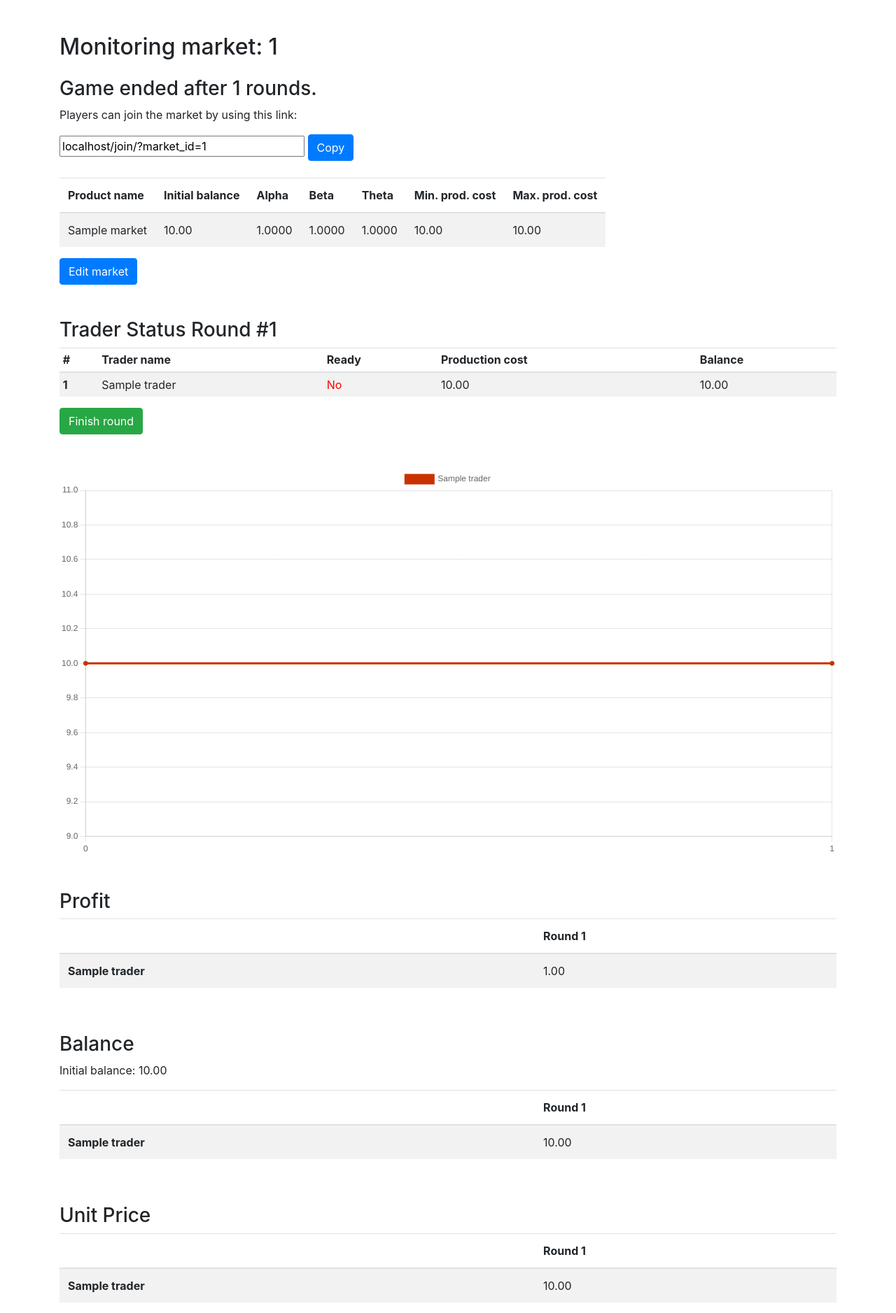
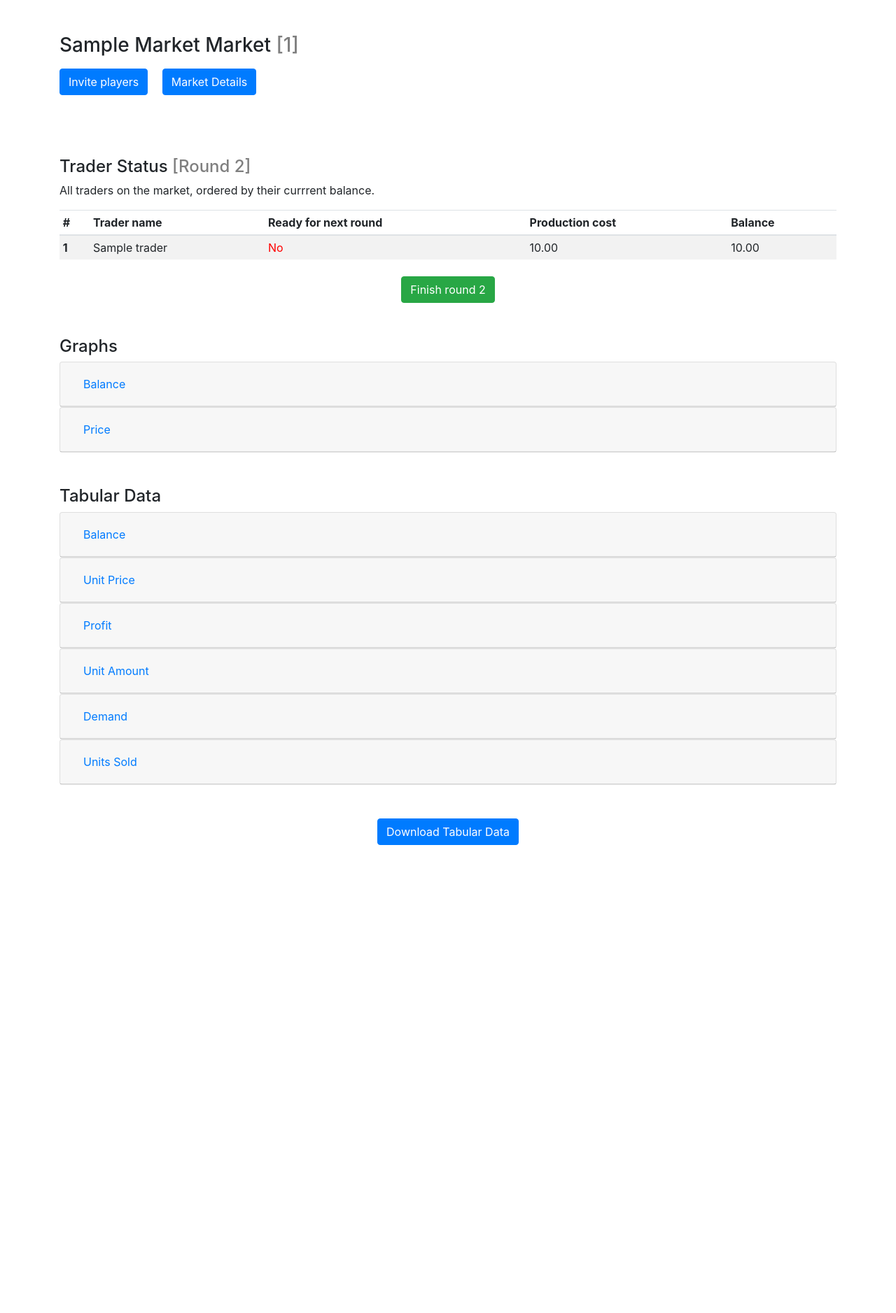
Before and after one commit to mschulzer/markedsspil, a Django app: page /1/monitor/ in a window 1280 px wide. Shown: the part 56-1933 px from the top of the page at 70% size. After the commit the page ends 1264 px from the top, so only its background shows below. Run offline with Django 3.2, Linux system fonts and the light colour scheme; a user stored in the database is signed in; tables that the repository leaves empty hold one stand-in row (values such as "Sample post"); parts of the project's set-up code (start-up, migrations or seed data) failed here and were passed over; some libraries are stand-ins or nearby versions.

Commit message:
work on graphs, market descriptions, redesign of monitor interface and more

```diff
--- a/market/models.py
+++ b/market/models.py
@@ -51,7 +51,9 @@ class Market(models.Model):
 
     # If endless is false, the game will stop after the number of rounds specified in max_rounds.
     # If endless is true, any value of max_rounds will be disregarded.
-    max_rounds = models.IntegerField()
+    max_rounds = models.IntegerField(
+        validators=[MinValueValidator(1)])
+
     endless = models.BooleanField()
     created_at = models.DateTimeField(auto_now_add=True, null=True)
     created_by = models.ForeignKey(get_user_model(), null=True, on_delete=models.SET_NULL)
--- a/market/templates/market/monitor.html
+++ b/market/templates/market/monitor.html
@@ -5,78 +5,86 @@
 {% block content %}
 {% load custom_tags %}
 
-<h2 class="mb-4">
-    {% translate 'Monitoring market' %}: {{ market.market_id }}
-</h2>
+<!-- Page heading-->
+<h3 class="mb-3">{{ market.product_name_singular|title }} Market <span class="text-black-50">[{{ market.market_id }}]</span></h3>
 
+<!-- Buttons -->
+<div class="mb-3">
+    {% if not market.game_over %}
+    <a class="btn btn-primary" data-toggle="collapse" href="#collapseJoin" role="button" aria-expanded="false" aria-controls="collapseJoin">
+        Invite players
+    </a>
+    {% endif %}
+    <a class="btn btn-primary ml-3" data-toggle="collapse" href="#collapseDetails" role="button" aria-expanded="false" aria-controls="collapseDetails">
+        Market Details
+    </a>
+</div>
+
+<!-- Join Link Collapse Content-->
+<div class="collapse my-1" id="collapseJoin" >
+    <div class="card card-body">
+        <p class="mb-1">Players can join the market by going to this URL: </p>
+        <div class="d-flex">
+            <input class="form-control" type="text" value="{{ request.get_host }}{% url 'market:join' %}?market_id={{ market.market_id }}" id="join_link" style="width:350px">
+            <button class="btn btn-primary btn-sm" onclick="copy_join_link()">{% translate 'Copy' %}</button>
+        </div>
+    </div>
+</div>
+
+<!-- Market Details Collapse Content-->
+<div class="collapse my-1" id="collapseDetails">
+    <div class="card card-body">
+        <p>
+            In this <b>{{ market.product_name_singular}}</b> market, all traders start out with an initial balance of <b>{{ market.initial_balance }}</b> kr.
+            {% if market.min_cost < market.max_cost %}
+            When joining the game, the traders are assigned different unit production costs at random, giving some traders an advantage over others.
+            The trader's production cost per unit varies between a minimum of <b>{{ market.min_cost }}</b> kr. and maximum of <b>{{ market.max_cost }}</b> kr.
+            {% else %}
+            All traders have the same production costs: <b>{{ market.min_cost}}</b> kr. per {{ market.product_name_singular }}, so no traders have a prior advantage over others.
+            {% if market.endless %}The game is <b>endless</b>, so it can go on for an indefinite number of rounds.{% endif%}
+
+        {% endif %}
+        </p>
+        <a href="{% url 'market:market_edit' market.market_id %}">{% translate 'More details' %}</a>
+    </div>
+</div>
+
+{% comment %} <a class="btn btn-primary mb-5" href="{% url 'market:market_edit' market.market_id %}">{% translate 'Edit market' %}</a> {% endcomment %}
+{% comment %} <h3>{% blocktranslate with round=market.round %}Trader Status Round #{{ round }}{% endblocktranslate %}</h3> {% endcomment %}
+
+<br>
+<!-- Trader Status -->
+<h4 class="mt-5">
     {% if market.game_over %}
-<h2 class="mb-4">
-    Game over!
-</h2>
+        Final Trader Status
+    {% else %}
+        Trader Status
     {% endif %}
-
-<h3 id="round_counter">
-  Game ended after {{market.round}} rounds.
-</h3>
-
-{% if market.endless == False %}
-<h3 id="round_counter">
-  Round {{market.round}} / {{market.max_rounds}}
-</h3>
-<script>
-  rounds = parseInt("{{market.round}}")+1;
-  document.getElementById("round_counter").innerHTML =
-	  "Round "
-	+ rounds.toString()
-	+ " / "
-    + "{{market.max_rounds}}";
-</script>
+    <span class="text-black-50">
+        {% if market.game_over %}
+            [Game Over]
+        {% else %}
+            {% if market.endless %}
+                [Round {{ market.round|add:1 }}]
+            {% else %}
+                [Round {{ market.round|add:1 }} of {{ market.max_rounds }}]
             {% endif %}
-
-<p>{% translate 'Players can join the market by using this link' %}:</p>
-<input type="text" value="{{ request.get_host }}{% url 'market:join' %}?market_id={{ market.market_id }}" id="join_link" style="width:350px">
-<button class="btn btn-primary" onclick="copy_join_link()">{% translate 'Copy' %}</button>
-
-<table class="table table-striped table-responsive mt-4">
-    <thead>
-        <tr>
-            <th>{% translate 'Product name' %}</th>
-            <th>{% translate 'Initial balance' %}</th>
-            <th>{% translate 'Alpha' %}</th>
-            <th>{% translate 'Beta' %}</th>
-            <th>{% translate 'Theta' %}</th>
-            <th>{% translate 'Min. prod. cost' %}</th>
-            <th>{% translate 'Max. prod. cost' %}</th>
-        </tr>
-    </thead>
-    <tbody>
-        <tr>
-            <td>{{ market.product_name_singular }}</td>
-            <td>{{ market.initial_balance }}</td>
-            <td>{{ market.alpha }}</td>
-            <td>{{ market.beta }}</td>
-            <td>{{ market.theta }}</td>
-            <td>{{ market.min_cost }}</td>
-            <td>{{ market.max_cost }}</td>
-        </tr>
-    </tbody>
-</table>
-<a class="btn btn-primary mb-5" href="{% url 'market:market_edit' market.market_id %}">{% translate 'Edit market' %}</a>
-
-
-
-<h3>{% blocktranslate with round=market.round %}Trader Status Round #{{round}}{% endblocktranslate %}</h3>
-
+        {% endif %}
+    </span>
+</h4>
 
 <div id="trader_table" class="mb-5">
     {% include 'market/trader-table.html' %}
 </div>
 
+{% if not market.game_over %}
+<!-- Update trader status table every x seconds -->
 <div
     hx-get="{% url 'market:trader_table' market.market_id %}"
     hx-trigger="every 2s"
     hx-target="#trader_table">
 </div>
+{% endif %}
 
 <!-- Pop-up confirmation -->
 <div class="modal fade" id="confirmationPopUp" tabindex="-1" role="dialog" aria-labelledby="exampleModalLabel"
@@ -107,28 +115,68 @@ Proceed to next round?
     </div>
 </div>
 
+<h4>Graphs</h4>
+<div id="accordion">
+    <div class="card">
+        <div class="card-header" id="heading_balance">
+            <h5 class="mb-0">
+                <button class="btn btn-link" data-toggle="collapse" data-target="#collapse_balance" aria-expanded="true" aria-controls="collapse_balance">
+                    Balance
+                </button>
+            </h5>
+        </div>
+        <div id="collapse_balance" class="collapse" aria-labelledby="heading_balance" data-parent="#accordion">
+            <div class="card-body">
                 <div class="mb-5">
                     <canvas id="myChart"></canvas>
                 </div>
+            </div>
+        </div>
+    </div>
+    <div class="card">
+        <div class="card-header" id="heading_balance">
+            <h5 class="mb-0">
+                <button class="btn btn-link" data-toggle="collapse" data-target="#collapse_balance" aria-expanded="true" aria-controls="collapse_balance">
+                    Price
+                </button>
+            </h5>
+        </div>
+        <div id="collapse_balance" class="collapse" aria-labelledby="heading_balance" data-parent="#accordion">
+            <div class="card-body">
+                <div class="mb-5">
+                    <canvas id="myChart"></canvas>
+                </div>
+            </div>
+        </div>
+    </div>
+</div>
+<br><br>
 
 
-{% if market.round > 0 %}
+<h4>Tabular Data</h4>
+<div id="accordion">
     {% for field in show_stats_fields %}
-        <h3>{{ field|field_name_to_label }}</h3>
+    <div class="card">
+        <div class="card-header" id="heading_{{ field }}">
+            <h5 class="mb-0">
+                <button class="btn btn-link" data-toggle="collapse" data-target="#collapse_{{ field }}" aria-expanded="true" aria-controls="collapse_{{ field }}">
+                {{ field|field_name_to_label }}
+                </button>
+            </h5>
+        </div>
+        <div id="collapse_{{ field }}" class="collapse" aria-labelledby="heading_{{ field }}" data-parent="#accordion">
+            <div class="card-body">
                 {% if field == 'balance_after' %}
-            <p>Initial balance: {{ initial_balance }}</p>
+                    <h5>{{ field|field_name_to_label }} after each round </h5>
+                {% else %}
+                    <h5>{{ field|field_name_to_label }} in each round </h5>
                 {% endif %}
-        <div class="table-responsive mb-5">
-            <table class="table table-striped">
+                <table class="table table-striped table-sm">
                     <thead>
                         <tr>
                             <th></th>
                             {% for round in rounds %}
-						<th scope="col" id="{{field|field_name_to_label}}_{{round}}">Round </th>
-                        <script>
-						  var col = document.getElementById("{{field|field_name_to_label}}_{{round}}");
-						  col.innerHTML += parseInt("{{round}}")+1;
-						</script>
+                                <th>{{ round }}</th>
                             {% endfor %}
                         </tr>
                     <thead>
@@ -144,16 +192,23 @@ Proceed to next round?
                     </tbody>
                 </table>
             </div>
+        </div>
+    </div>
     {% endfor %}
+</div>
+<br><br>
 
+<div class="d-flex justify-content-center">
     <button type="button" class="btn btn-primary mb-5" id="next_round_btn" onclick="alert('Feature not implemented yet, sorry')">
-        Download data
+        Download Tabular Data
     </button>
-{% endif %}
+</div>
 
 {% endblock %}
 
 {% block javascript %}
+
+<!-- import Chart.js library-->
 <script src="https://cdn.jsdelivr.net/npm/chart.js"></script>
 
 <script>
@@ -163,12 +218,15 @@ Proceed to next round?
   var tradernum = 0;
 </script>
 
-  {% if market.round > 0 %}
     {% for round in rounds %}
     <script>
    	  roundnums.push(parseInt("{{round}}")+1);
     </script>
     {% endfor %}
+    <script>
+        console.log(roundnums)
+        console.log("{{ rounds }}")
+    </script>
     {% for trader in traders %}
 	<script>
 	  tradernum++;
@@ -185,21 +243,18 @@ Proceed to next round?
 	  {% for trade in trader.trade_set.all %}
       <script>
    	    balancedata[balancedata.length-1].data.push(parseInt("{{trade.balance_after}}"));
+        console.log(balancedata)
       </script>
 	  {% endfor %}
     {% endfor %}
-  {% endif %}
 
 <script>
     function copy_join_link() {
         // From w3schools
         var link_text = document.getElementById("join_link");
-
         link_text.select();
         link_text.setSelectionRange(0, link_text.value.length);
-
-	  document.execCommand("copy");
-
+        document.execCommand("copy")
     }
 
     const data = {
--- a/market/templates/market/trader-table.html
+++ b/market/templates/market/trader-table.html
@@ -4,15 +4,15 @@
     <i>
         {% translate 'Waiting for the first trader to join the market...' %}
     </i>
-
 {% else %}
-    <table class="table table-sm table-striped" id="trader_status_table">
+    <p>All traders on the market, ordered by their currrent balance.</p>
+    <table class="table table-sm table-striped mb-4" id="trader_status_table">
         <thead id="trader_status_thead">
             <tr>
                 <th scope="col">#</th>
                 <th scope="col">{% translate 'Trader name' %}</th>
                 {% if not market.game_over%}
-                <th scope="col">{% translate 'Ready' %}</th>
+                <th scope="col">{% translate 'Ready for next round' %}</th>
                 {% endif %}
                 <th scope="col">{% translate 'Production cost' %}</th>
                 <th scope="col">{% translate 'Balance' %}</th>
@@ -36,34 +36,42 @@
             {% endfor %}
         </tbody>
     </table>
-	{% if not market.game_over%}
+
+    {% if not market.game_over %}
+    <!-- The Finish Round button -->
+        <div class="d-flex justify-content-center">
             {% if num_ready_traders == 0 %}
                 <button type="button" class="btn btn-primary" disabled>
-                {% translate 'Finish round' %}
+                    {% comment %} {% translate 'Finish round' %} {% endcomment %}
+                    Finish round {{ market.round|add:1 }}
+
                 </button>
             {% else %}
                 {% if num_ready_traders < traders|length %}
                     <!-- not all traders are ready, so show a submit button with pop-up confirmation -->
                     <button type="button" class="btn btn-primary" data-toggle="modal" data-target="#confirmationPopUp">
-                    {% translate 'Finish round' %}
+                        {% comment %} {% translate 'Finish round' %} {% endcomment %}
+                        Finish round {{ market.round|add:1 }}
+
                     </button>
 
                 {% else %}
                     <!-- all traders area ready so show a submit button with no confirmation required -->
                     <button type="button" class="btn btn-success" onclick="next_round()">
-                    {% translate 'Finish round' %}
+                        {% comment %} {% translate 'Finish round' %} {% endcomment %}
+                        Finish round {{ market.round|add:1 }}
                     </button>
                 {% endif %}
             {% endif %}
-	{% endif %}
+        </div>
         <form action="{% url 'market:monitor' market.market_id %}" method="POST" id="finish_round_form">
             {% csrf_token %}
         </form>
-
     <script>
         function next_round() {
-            console.log("next round")
             document.getElementById("finish_round_form").submit();
         }
     </script>
     {% endif %}
+
+{% endif %}
--- a/market/urls.py
+++ b/market/urls.py
@@ -11,7 +11,6 @@ urlpatterns = [
     path('create/', views.create, name='create'),
     path('play/', views.play, name='play'),
     path('<market_id>/monitor/', views.monitor, name='monitor'),
-
     path('<market_id>/market_edit/', views.market_edit, name='market_edit'),
     path('my_markets/', views.my_markets, name='my_markets'),
 
--- a/market/views.py
+++ b/market/views.py
@@ -21,7 +21,7 @@ from django.utils.safestring import mark_safe
 def market_edit(request, market_id):
     market = get_object_or_404(Market, market_id=market_id)
 
-    # only the user how created the market has permission to edit it
+    # only the user who created the market has permission to edit it
     if not request.user == market.created_by:
         return HttpResponseRedirect(reverse('market:home'))
 
@@ -30,9 +30,24 @@ def market_edit(request, market_id):
         if form.is_valid():
             form.save()
             messages.success(
-                request, _("You successfully updated the market. Changes will take effect from this round forward."))
+                request, _(
+                    "You successfully updated the market. Changes will take effect from this round forward.")
+            )
 
             return HttpResponseRedirect(reverse('market:monitor', args=(market.market_id,)))
+        # if form.is_valid():
+        #             # Some additional cleaning that I don't know how to do in forms.py
+        #             if not form.cleaned_data['endless']:
+        #                 if form.cleaned_data['max_rounds'] >= market.round:
+        #                     form.save()
+        #                     messages.success(
+        #                         request, _("You successfully updated the market. Changes will take effect from this round forward."))
+
+        #                     return HttpResponseRedirect(reverse('market:monitor', args=(market.market_id,)))
+        #                 else:
+        #                     print(form.errors)
+        #                     #messages.error(
+        #                     #    request, _("Max rounds can't be less than current market round ({0}).".format(market.round)))
 
     else:  # request.method = 'GET'
         form = MarketUpdateForm(instance=market)
@@ -88,6 +103,8 @@ def create(request):
             new_market = form.save(commit=False)
             new_market.created_by = request.user
             new_market.save()
+            #messages.success(
+            #    request, _("You created a new market"))
             return redirect(reverse('market:monitor', args=(new_market.market_id,)))
 
     elif request.method == 'GET':
@@ -157,13 +174,31 @@ def monitor(request, market_id):
         'market': market,
         'traders': traders,
         'num_ready_traders': filter_trades(market=market, round=market.round).count(),
-        'rounds': range(market.round),
-        'show_stats_fields': ['profit', 'balance_after', 'unit_price', 'unit_amount', 'demand', 'units_sold', 'was_forced'],
+        'rounds': range(1, market.round + 1),
+        'show_stats_fields': ['balance_after', 'unit_price', 'profit', 'unit_amount', 'demand', 'units_sold'],
         'initial_balance': market.initial_balance
     }
 
     if request.method == "GET":
+        if market.game_over():
+            messages.info(request, mark_safe(
+                "The game has ended after {0} rounds.".format(market.round)
+            ))
+
+        if market.endless:
+            round_labels = list(range(1, market.round + 2))
+        else:
+            round_labels = list(range(1, market.max_rounds + 1))
+
+         # labels for x-axis on charts
+        context['rounds_json'] = json.dumps(round_labels)
+
+
+
         return render(request, 'market/monitor.html', context)
+
+
+
 
     if request.method == "POST":
 
@@ -225,6 +260,21 @@ def play(request):
         round_stats = RoundStat.objects.filter(market=market)
         trades = Trade.objects.filter(trader=trader)
 
+        # Set x-axis for graphs
+        if market.endless:
+            round_labels = list(range(1, market.round + 2))
+        else:
+            round_labels = list(range(1, market.max_rounds + 1))
+
+        # Set data for balance graph
+        data_balance = [float(market.initial_balance)] + \
+            [float(trade.balance_after)
+             if trade.balance_after else None for trade in trades]
+        if trader.round_joined > 0:
+            for i in range(trader.round_joined-1):
+                data_balance[i] = None
+            data_balance[trader.round_joined] = float(market.initial_balance)
+
         context = {
             'market': market,
             'trader': trader,
@@ -236,33 +286,35 @@ def play(request):
 
 
             # labels for x-axis on charts
-            'rounds_json': json.dumps(list(range(1, market.round + 2))),
+            'rounds_json': json.dumps(round_labels),
 
-            # context for units graph
+            # data for units graph
             'data_demand_json': json.dumps([trade.demand for trade in trades]),
             'data_sold_json': json.dumps([trade.units_sold for trade in trades]),
             'data_produced_json': json.dumps([trade.unit_amount for trade in trades]),
 
-            # context for price graph
+            # data for price graph
             'data_price_json': json.dumps([float(trade.unit_price) if trade.unit_price else None for trade in trades]),
             'data_prod_cost_json': json.dumps([float(trader.prod_cost) for _ in trades]),
             'data_market_avg_price_json': json.dumps([float(round_stat.avg_price) for round_stat in round_stats]),
 
-            # context for balance graph
-            'data_balance_json': json.dumps([float(market.initial_balance) if trader.round_joined == 0 else None] + [float(trade.balance_after) if trade.balance_after else None for trade in trades]),
+            # data for balance graph
+            'data_balance_json': json.dumps(data_balance)
         }
 
         if trades.filter(round=market.round).exists():
             context['wait'] = True
             messages.success(
                 request,
-                _("You made a trade, {0}! We are now waiting for the host to finish round {1}...").format(trader.name, market.round + 1))
+                _("You made a trade! We are now waiting for the host to finish round {0}...").format(
+                    market.round + 1)
+            )
 
         else:  # player should not be waiting
 
             if market.game_over():
                 messages.info(request,  mark_safe(
-                    f"Hi {trader.name}. The game has ended after {market.max_rounds} rounds. <a href='/{market.market_id}/monitor' target='_blank'> Åbn markedsoversigt</a>."))
+                    f"The game has ended after {market.max_rounds} rounds. <a href='/{market.market_id}/monitor' target='_blank'> Åbn markedsoversigt</a>."))
 
             else:  # game is not over
                 if market.round == trader.round_joined:
@@ -277,11 +329,11 @@ def play(request):
                     # a less verbose and less enthusiastic message for other traders
                     if market.endless:
                         messages.success(
-                            request, _("Hi {0}. You are now ready for round {1}.").format(request.session["username"], market.round + 1))
+                            request, _("You are now ready for round {0}.").format(market.round + 1))
                     else:
                         if not messages.get_messages(request):
                             messages.success(
-                                request, _("Hi {0}. You are now ready for round {1} out of {2}.").format(request.session["username"], market.round + 1, market.max_rounds))
+                                request, _("You are now ready for round {0} out of {1}.").format(market.round + 1, market.max_rounds))
 
         return render(request, 'market/play.html', context)
 
```
Also changed, not shown: market/forms.py (+21 -3 lines), market/market_settings.py (+5 -4 lines), market/templates/market/create.html (+26 -18 lines), market/templates/market/market_edit.html (+35 -6 lines), market/templates/market/play.html (+27 -8 lines), market/tests/test_views.py (+6 -5 lines), market/locale/da/LC_MESSAGES/django.po. Lines whose indentation alone changed are shown as unchanged.
